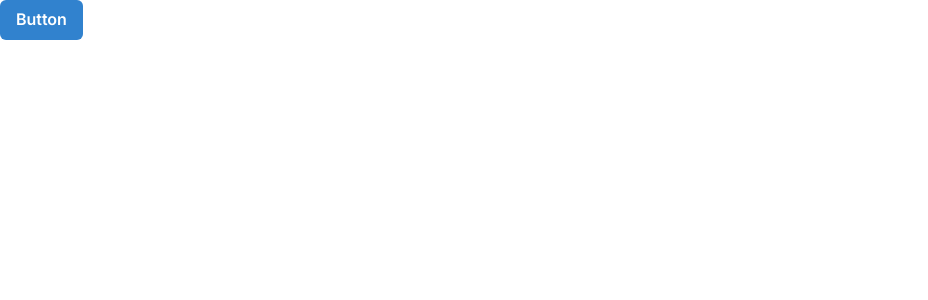
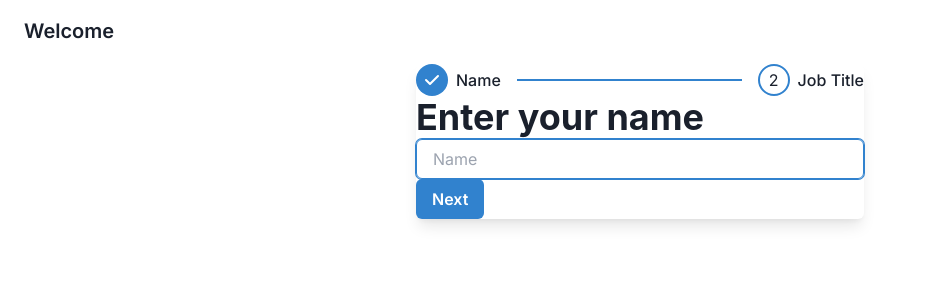
Before and after one commit to dwjohnston/vercel-nextjs-2, a Next.js app: page / in a window 1280 px wide. Shown: the top 300 px of the page, without its empty margins (0-928 px from the left). Built offline with nearby package versions, Linux system fonts and the light colour scheme.

Commit message:
Basics of the modal working.

```diff
--- a/app/page.tsx
+++ b/app/page.tsx
@@ -1,11 +1,31 @@
 import Image from 'next/image'
-import { ChakraProvider } from '@chakra-ui/react'
+import { Box, ChakraProvider, Flex } from '@chakra-ui/react'
 import { Button, ButtonGroup } from '@chakra-ui/react'
+import {
+  Modal,
+  ModalOverlay,
+  ModalContent,
+  ModalHeader,
+  ModalFooter,
+  ModalBody,
+  ModalCloseButton,
+} from '@chakra-ui/react';
+import { WelcomeModal } from '@/src/components/WelcomeModal';
+import { UserBadge } from '@/src/components/UserBadge';
+import { CurrentUserContextProvider } from '@/src/contexts/CurrentUserContext';
+
+
 
 export default function Home() {
+
   return (
     <ChakraProvider>
-        <Button colorScheme='blue'>Button</Button>
+      <CurrentUserContextProvider>
+        <Flex justifyContent={"flex-end"}>
+          <UserBadge/>
+        </Flex>
+        <WelcomeModal/>
+      </CurrentUserContextProvider>
     </ChakraProvider>
   )
 }
--- a/package.json
+++ b/package.json
@@ -9,13 +9,15 @@
     "lint": "next lint"
   },
   "dependencies": {
+    "@chakra-ui/icons": "^2.1.1",
     "@chakra-ui/react": "^2.8.2",
     "@emotion/react": "^11.11.3",
     "@emotion/styled": "^11.11.0",
     "framer-motion": "^10.16.16",
     "next": "14.0.4",
     "react": "^18",
-    "react-dom": "^18"
+    "react-dom": "^18",
+    "react-icons": "^4.12.0"
   },
   "devDependencies": {
     "@types/node": "^20",
--- /dev/null
+++ b/src/components/UserBadge.tsx
@@ -0,0 +1,26 @@
+"use client";
+import { Box, Flex, Icon } from '@chakra-ui/react';
+import { useCurrentUser } from '../contexts/CurrentUserContext';
+import { FaRegUser } from "react-icons/fa6";
+
+export function UserBadge() {
+    const [currentUser] = useCurrentUser();
+
+
+    console.log(currentUser);
+
+    if (!currentUser) {
+        return null;
+    }
+
+    return <Flex justifyContent="flex-end" alignItems={"center"} gap="0.5em" margin = "0.5em">
+        <Box>
+        <Icon as ={FaRegUser}/>
+        </Box>
+        <Box>
+        <strong>{currentUser.name}</strong>
+        <p>{currentUser.title}</p>
+        </Box>
+    </Flex>
+
+}
--- /dev/null
+++ b/src/components/WelcomeModal.tsx
@@ -0,0 +1,124 @@
+
+"use client"
+import {
+    Modal,
+    ModalOverlay,
+    ModalContent,
+    ModalHeader,
+    ModalFooter,
+    ModalBody,
+    ModalCloseButton,
+    Step,
+    StepIcon,
+    StepIndicator,
+    StepNumber,
+    StepSeparator,
+    StepStatus,
+    StepTitle,
+    Stepper,
+    useSteps,
+    Box,
+    Heading,
+    Input,
+    Button
+} from '@chakra-ui/react';
+import Head from 'next/head';
+import { useCurrentUser } from '../contexts/CurrentUserContext';
+import { useState } from 'react';
+
+
+
+const steps = [
+    { title: 'Name', description: 'Enter your name' },
+    { title: 'Job Title', description: 'Enter your job title' },
+]
+
+export function WelcomeModal() {
+
+    const[currentUser, setCurrentUser] = useCurrentUser();
+
+    const { activeStep, setActiveStep } = useSteps({
+        index: 1,
+        count: steps.length,
+    })
+
+    const [name, setName] = useState(null as null | string);
+
+    console.log(currentUser);
+
+    if (currentUser) {
+        return null;
+    }
+
+
+
+    return <>
+        <Modal
+            isOpen
+            onClose={() => {
+
+            }}
+
+        >
+            <ModalHeader>Welcome</ModalHeader>
+            <ModalContent>
+                <Box>
+                    <Stepper index={activeStep}>
+                        {steps.map((step, index) => (
+                            <Step key={index}>
+                                <StepIndicator>
+                                    <StepStatus
+                                        complete={<StepIcon />}
+                                        incomplete={<StepNumber />}
+                                        active={<StepNumber />}
+                                    />
+                                </StepIndicator>
+
+                                <Box flexShrink='0'>
+                                    <StepTitle>{step.title}</StepTitle>
+                                </Box>
+
+                                <StepSeparator />
+                            </Step>
+                        ))}
+                    </Stepper>
+                </Box>
+                <Box>
+                    {activeStep === 1 && <>
+                        <form onSubmit={(e) =>{
+                            e.preventDefault();
+                            const name = new FormData(e.currentTarget).get("name");
+                            if(!name){
+                                throw new Error("Name did not exist in form");
+                            }
+                            setName(name as string);
+                            setActiveStep(2);
+                        }}>
+                        <Heading>Enter your name</Heading>
+                        <Input name ="name" placeholder='Name' isRequired/>
+                        <Button variant="solid" colorScheme='blue' type="submit">Next</Button>
+                        </form>
+                    </>}
+                    {activeStep === 2 && <>
+                        <form onSubmit={(e) =>{
+                            e.preventDefault();
+
+                            const title = new FormData(e.currentTarget).get("title");
+                            if(!title){
+                                throw new Error("Title did not exist in form");
+                            }
+                            setCurrentUser({
+                                name: name,
+                                title
+                            });
+                        }}>
+                            <Heading>Enter your job title</Heading>
+                            <Input name ="title" placeholder='Title' isRequired/>
+                            <Button variant="solid" colorScheme='blue' type="submit">Submit</Button>
+                        </form>
+                    </>}
+                </Box>
+            </ModalContent>
+        </Modal>
+    </>
+}
--- /dev/null
+++ b/src/contexts/CurrentUserContext.tsx
@@ -0,0 +1,41 @@
+"use client";
+import React, { useContext, useState } from "react";
+
+
+type CurrentUser = {
+    name: string;
+    title: string;
+}
+
+export const CurrentUserContext = React.createContext<{
+    currentUser: CurrentUser | null;
+    setCurrentUser: (user: CurrentUser) => void;
+}>({
+    currentUser: null,
+    setCurrentUser: () => {}
+});
+
+export function CurrentUserContextProvider(props: React.PropsWithChildren<{}>) {
+
+    const [currentUser, setCurrentUser] = useState<CurrentUser | null>(null);
+    return <CurrentUserContext.Provider value={{
+        currentUser,
+        setCurrentUser
+    }}>
+        {props.children}
+    </CurrentUserContext.Provider>
+}
+
+
+
+/**
+ * Function that determines, as well as allows the setting of the current user
+ *
+ * For now this just in state, we can later put it in localstorage, or be inspecting a cookie etc.
+ * @returns
+ */
+export function useCurrentUser() : [currentUser: CurrentUser | null, setCurrentUser: (user: CurrentUser) => void] {
+
+    const {currentUser, setCurrentUser} = useContext(CurrentUserContext);
+    return [currentUser, setCurrentUser];
+}
```
Also changed, not shown: 1 other file (tests, documents, lock files or other folders).
